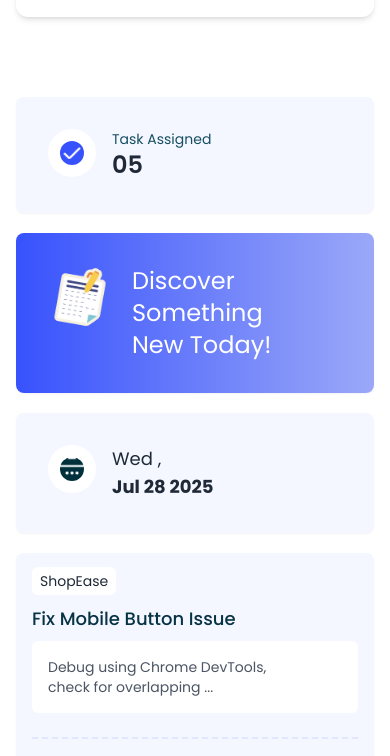
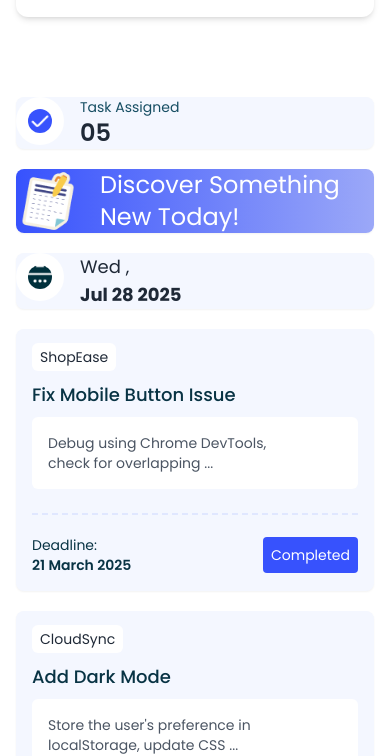
Before and after one commit to saidebinsabid/a5-dev-board, a plain HTML site: page index.html in a window 390 px wide. Shown: the part 71-827 px from the top of the page. Drawn offline with nearby package versions, Linux system fonts and the light colour scheme.

Commit message:
responsive for all device and set datathem light

```diff
--- a/index.html
+++ b/index.html
@@ -1,5 +1,5 @@
 <!DOCTYPE html>
-<html lang="en">
+<html lang="en" data-theme ="light">
 
 <head>
   <meta charset="UTF-8">
@@ -57,10 +57,10 @@
     <section class="md:w-11/12 mx-auto mt-16">
       <div class="grid grid-cols-12 gap-5 md:gap-8 p-4">
         <!-- Left Section (Top Left + Task Cards) -->
-        <div class="col-span-12 md:col-span-8 grid grid-cols-12 gap-5 md:gap-8">
+        <div class="col-span-12 lg:col-span-8 grid grid-cols-12 gap-5 md:gap-8">
 
           <!-- Top Left Section Card-1 -->
-          <div class="col-span-12 xl:col-span-3 bg-[#F4F7FF] rounded-lg shadow-sm p-8 flex my-auto">
+          <div class="col-span-12 lg:col-span-3 bg-[#F4F7FF] rounded-lg shadow-sm lg:p-3 2xl:p-8 flex my-auto">
             <img class="w-12 h-12 mr-4 bg-white rounded-full p-3" src="assets/checkbox.png" alt="">
             <div>
               <h1 class="text-sm text-cyan-900">Task Assigned</h1>
@@ -69,13 +69,13 @@
           </div>
 
           <!-- Top Left Section Card-2 -->
-          <div class="col-span-12  xl:col-span-6  bg-gradient-to-r from-[#3752FD] to-[#9BA8F8] flex my-auto rounded-lg shadow-sm p-8 ">
+          <div class="col-span-12  lg:col-span-6  bg-gradient-to-r from-[#3752FD] to-[#9BA8F8] flex my-auto rounded-lg shadow-sm lg:p-3 2xl:p-8 ">
             <img class="h-16 w-16" src="assets/board.png" alt="">
             <h1 class="text-2xl text-white ml-5">Discover Something <br> New Today!</h1>
           </div>
 
           <!-- Top Left Section Card-3 -->
-          <div class="col-span-12  xl:col-span-3 bg-[#F4F7FF] rounded-lg shadow-sm p-8 flex my-auto">
+          <div class="col-span-12  lg:col-span-3 bg-[#F4F7FF] rounded-lg shadow-sm lg:p-3 2xl:p-8 flex my-auto">
             <img class="w-12 h-12 mr-4 bg-white rounded-full p-3" src="assets/calender.png" alt="">
             <div>
               <h1 class="text-lg">Wed , <br>
```
Also changed, not shown: blog.html (+1 -1 lines).
